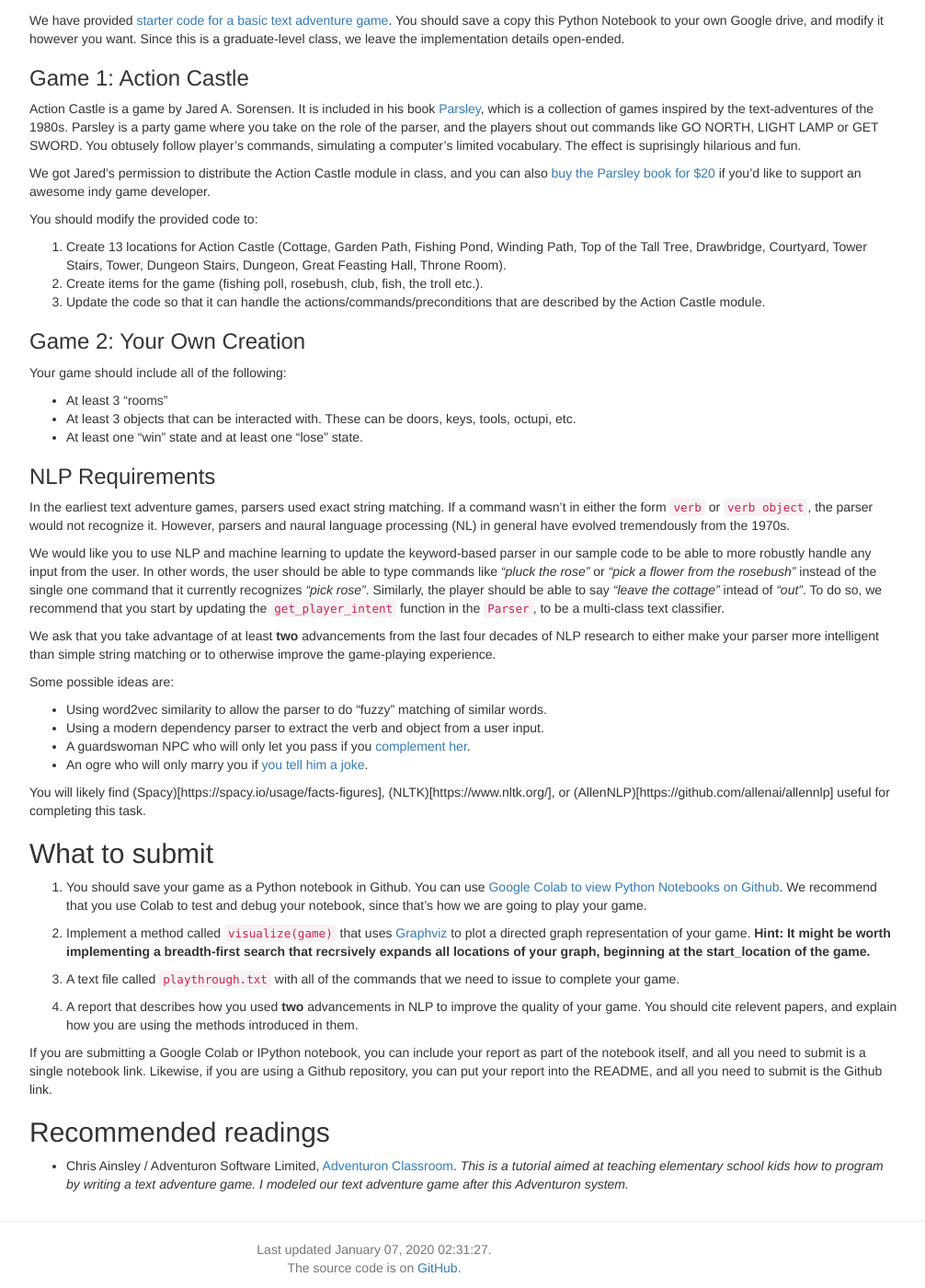
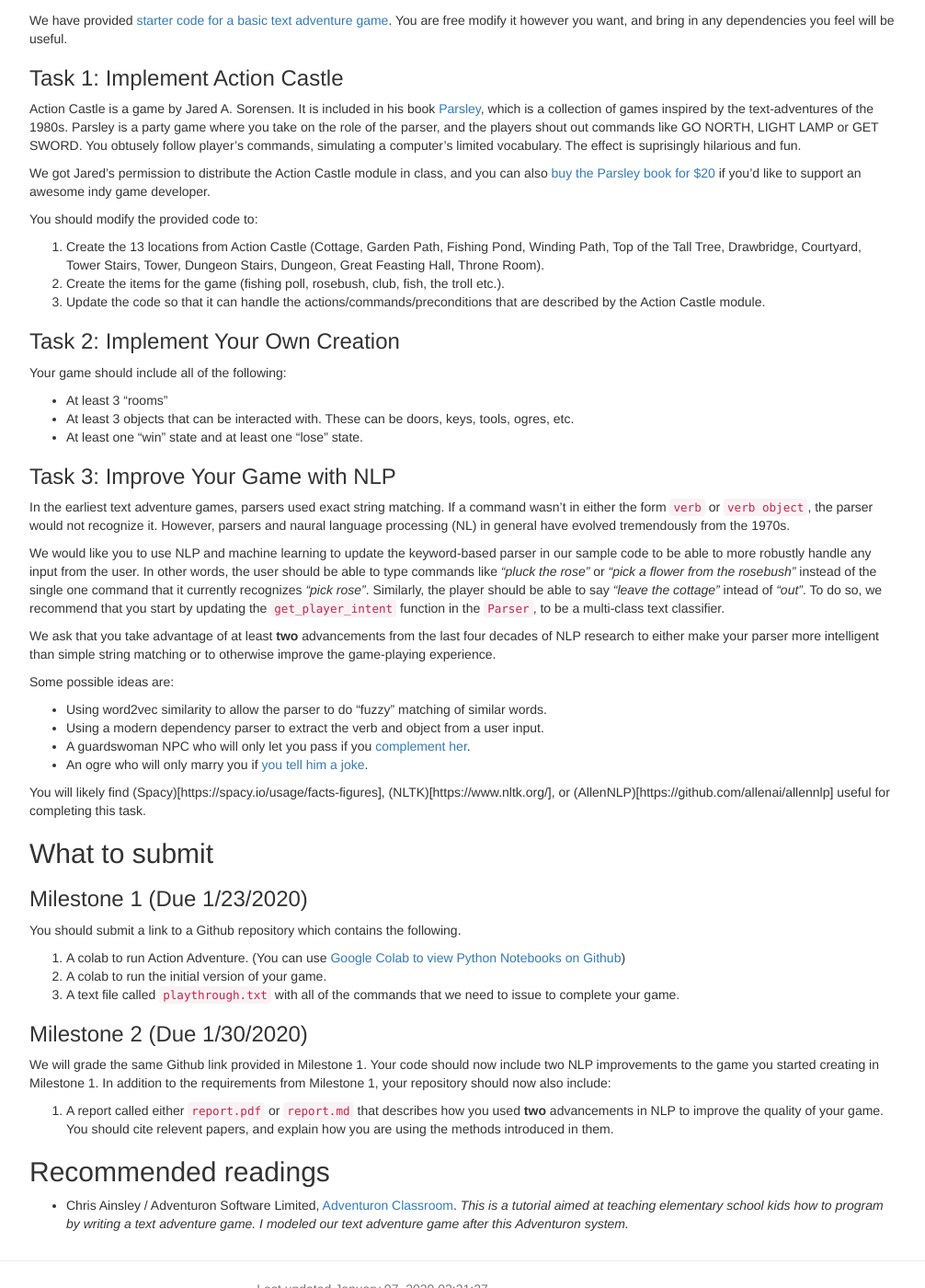
Before and after one commit to interactive-fiction-class/interactive-fiction-class.github.io, a Jekyll site: the page built from homeworks/text-adventure-game/text-adventure-game.md, in a window 1280 px wide and 1400 px high, scrolled down 554 px. Shown: the whole window at 92% size, without its empty margins (233-1239 px from the left). Built offline with Jekyll 4.4.1, drawn with Linux system fonts in a browser that asks for light colours; nearby versions of some CDN libraries; a script that is not in the unit is left out.

Commit message:
updated homework

````diff
--- a/homeworks/text-adventure-game/text-adventure-game.md
+++ b/homeworks/text-adventure-game/text-adventure-game.md
@@ -70,31 +70,31 @@ In this homework assignment, you will write your own classic text adventure game
 
 ### Starter code
 
-We have provided [starter code for a basic text adventure game](https://colab.research.google.com/github/interactive-fiction-class/interactive-fiction-class.github.io/blob/master/homeworks/text-adventure-game/Text_Adventure_Game.ipynb).  You should save a copy this Python Notebook to your own Google drive, and modify it however you want.  Since this is a graduate-level class, we leave the implementation details open-ended.
+We have provided [starter code for a basic text adventure game](https://colab.research.google.com/github/interactive-fiction-class/interactive-fiction-class.github.io/blob/master/homeworks/text-adventure-game/Text_Adventure_Game.ipynb).  You are free modify it however you want, and bring in any dependencies you feel will be useful.
 
-### Game 1: Action Castle
+### Task 1: Implement Action Castle
 
 Action Castle is a game by Jared A. Sorensen.  It is included in his book [Parsley](http://www.memento-mori.com/parsely-products/parsely-pdf), which is a collection of games inspired by the text-adventures of the 1980s.  Parsley is a party game where you take on the role of the parser, and the players shout out commands like GO NORTH, LIGHT LAMP or GET SWORD.  You obtusely follow player's commands, simulating a computer's limited vocabulary.  The effect is suprisingly hilarious and fun.
 
 We got Jared's permission to distribute the Action Castle module in class, and you can also [buy the Parsley book for $20](http://www.memento-mori.com/parsely-products/parsely-pdf) if you'd like to support an awesome indy game developer.
 
 You should modify the provided code to:
-1. Create 13 locations for Action Castle (Cottage, Garden Path, Fishing Pond, Winding Path,
+1. Create the 13 locations from Action Castle (Cottage, Garden Path, Fishing Pond, Winding Path,
 Top of the Tall Tree, Drawbridge, Courtyard, Tower Stairs, Tower,
 Dungeon Stairs, Dungeon, Great Feasting Hall, Throne Room).
-2. Create items for the game (fishing poll, rosebush, club, fish, the troll etc.).
+2. Create the items for the game (fishing poll, rosebush, club, fish, the troll etc.).
 3. Update the code so that it can handle the actions/commands/preconditions that are described by the Action Castle module.
 
 
-### Game 2: Your Own Creation
+### Task 2: Implement Your Own Creation
 
 Your game should include all of the following:
 
 * At least 3 "rooms"
-* At least 3 objects that can be interacted with. These can be doors, keys, tools, octupi, etc.
+* At least 3 objects that can be interacted with. These can be doors, keys, tools, ogres, etc.
 * At least one "win" state and at least one "lose" state.
 
-### NLP Requirements
+### Task 3: Improve Your Game with NLP
 In the earliest text adventure games, parsers used exact string matching. If a command wasn't in either the form `verb` or `verb object`, the parser would not recognize it. However, parsers and naural language processing (NL) in general have evolved tremendously from the 1970s.
 
 We would like you to use NLP and machine learning to update the keyword-based parser in our sample code to be able to more robustly handle any input from the user.  In other words, the user should be able to type commands like _"pluck the rose"_ or _"pick a flower from the rosebush"_ instead of the single one command that it currently recognizes _"pick rose"_.  Similarly, the player should be able to say _"leave the cottage"_ intead of _"out"_.  To do so, we recommend that you start by updating the ```get_player_intent``` function in the ```Parser```, to be a multi-class text classifier.
@@ -112,17 +112,17 @@ You will likely find (Spacy)[https://spacy.io/usage/facts-figures], (NLTK)[https
 
 ## What to submit
 
-1. You should save your game as a Python notebook in Github.  You can use [Google Colab to view Python Notebooks on Github](https://colab.research.google.com/github/googlecolab/colabtools/blob/master/notebooks/colab-github-demo.ipynb).  We recommend that you use Colab to test and debug your notebook, since that's how we are going to play your game.
+### Milestone 1 (Due 1/23/2020)
+You should submit a link to a Github repository which contains the following.
 
-2. Implement a method called `visualize(game)` that uses [Graphviz](https://colab.research.google.com/github/xflr6/graphviz/blob/master/examples/notebook.ipynb) to plot a directed graph representation of your game.  __Hint: It might be worth implementing a breadth-first search that recrsively expands all locations of your graph, beginning at the start_location of the game.__
+1. A colab to run Action Adventure. (You can use [Google Colab to view Python Notebooks on Github](https://colab.research.google.com/github/googlecolab/colabtools/blob/master/notebooks/colab-github-demo.ipynb))
+2. A colab to run the initial version of your game.
+3. A text file called `playthrough.txt` with all of the commands that we need to issue to complete your game.
 
-2. A text file called `playthrough.txt` with all of the commands that we need to issue to complete your game.
+### Milestone 2 (Due 1/30/2020)
+We will grade the same Github link provided in Milestone 1. Your code should now include two NLP improvements to the game you started creating in Milestone 1. In addition to the requirements from Milestone 1, your repository should now also include:
 
-3. A report that describes how you used **two** advancements in NLP to improve the quality of your game. You should cite relevent papers, and explain how you are using the methods introduced in them.
-
-If you are submitting a Google Colab or IPython notebook, you can include your report as part of the notebook itself, and all you need to submit is a single notebook link. Likewise, if you are using a Github repository, you can put your report into the README, and all you need to submit is the Github link.
-
-
+1. A report called either `report.pdf` or `report.md` that describes how you used **two** advancements in NLP to improve the quality of your game. You should cite relevent papers, and explain how you are using the methods introduced in them.
 
 {% if page.readings %}
 ## Recommended readings
````
